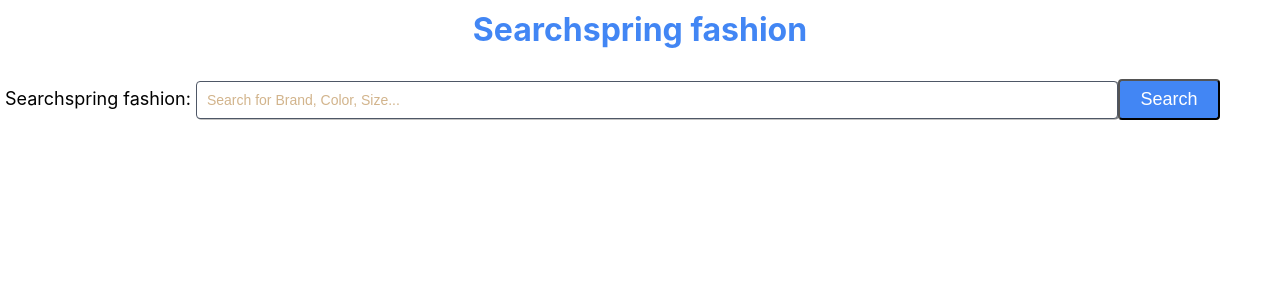
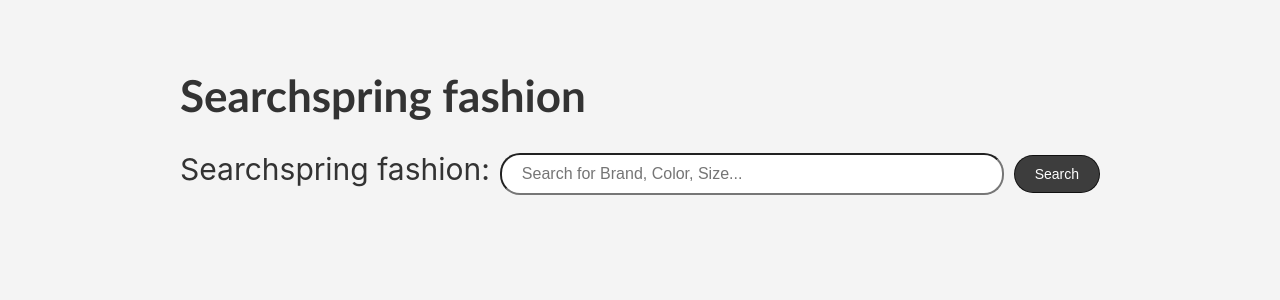
Before and after one commit to mhyder1/Search-searchspring, a React (Create React App) app: page / in a window 1280 px wide. Shown: the top 300 px of the page. Built offline with nearby package versions, Linux system fonts and the light colour scheme.

Commit message:
modified css

```diff
--- a/src/App.css
+++ b/src/App.css
@@ -1,4 +1,4 @@
-* {
+/* * {
   margin: 0;
   padding: 0;
 }
@@ -11,7 +11,6 @@
   max-width: 900px;
   border: none;
   outline: none;
-  /* background: #142b44; */
   border: 1px solid #4e5766;
   box-shadow: 1px 0.5px #888888;
   font-size: 14px;
@@ -42,4 +41,77 @@
   padding-right: 5px;
   padding-left: 5px;
   font-size: 18px;
+} */
+/* ////// */
+* {
+  box-sizing: border-box;
+  background-color: rgb(244, 244, 244);
+  color: #333;
+  font-size: 10px;
 }
+
+.App {
+  margin: 0;
+  padding: 0;
+}
+
+.container {
+  margin: 0 auto;
+  max-width: 1000px;
+  padding: 40px;
+}
+
+.title {
+  font-size: 4.4rem;
+  font-family: "Gill Sans", "Gill Sans MT", Calibri, "Trebuchet MS", sans-serif;
+}
+
+.form {
+  display: grid;
+}
+
+.label {
+  font-size: 3rem;
+  margin-bottom: 1rem;
+}
+
+.input {
+  font-size: 1.6rem;
+  padding: 0.5rem 2rem;
+  line-height: 2.8rem;
+  border-radius: 20px;
+  background-color: white;
+  margin-bottom: 1rem;
+}
+
+.button {
+  background-color: rgba(0, 0, 0, 0.75);
+  color: white;
+  padding: 1rem 2rem;
+  border: 1px solid rgba(0, 0, 0, 0.75);
+  border-radius: 20px;
+  font-size: 1.4rem;
+  cursor: pointer;
+  transition: background-color 250ms;
+}
+
+.button:hover {
+  background-color: rgba(0, 0, 0, 0.85);
+}
+
+@media (min-width: 768px) {
+  .form {
+    grid-template-columns: auto 1fr auto;
+    grid-gap: 1rem;
+    align-items: center;
+  }
+  .input {
+    margin-bottom: 0;
+  }
+}
+
+@media only screen and (max-width: 600px) {
+  .card-list {
+    column-count: 1;
+  }
+}
--- a/src/App.js
+++ b/src/App.js
@@ -2,18 +2,27 @@
 
 function App() {
   const SEARCH_API_URL =
-    "https://[siteId].a.searchspring.io/api/search/search.json";
+    "https://scmq7n.a.searchspring.io/api/search/search.json?q=dress&resultsFormat=native&siteId=scmq7n";
+  //[siteId].a.searchspring.io/api/search/search.json?q=dress&resultsFormat=native&siteId=[siteId]
 
-  return (
+  https: return (
     <div className="App">
-      <h1>Searchspring fashion</h1>
-      <form action="">
-        <label htmlFor="label" className="label">
-          Searchspring fashion:
-        </label>
-        <input type="text" placeholder="Search for Brand, Color, Size..." />
-        <button>Search</button>
-      </form>
+      <div className="container">
+        <h1 className="title">Searchspring fashion</h1>
+        <form action="" className="form">
+          <label htmlFor="label" className="label">
+            Searchspring fashion:
+          </label>
+          <input
+            type="text"
+            placeholder="Search for Brand, Color, Size..."
+            className="input"
+          />
+          <button type="submit" className="button">
+            Search
+          </button>
+        </form>
+      </div>
     </div>
   );
 }
```
